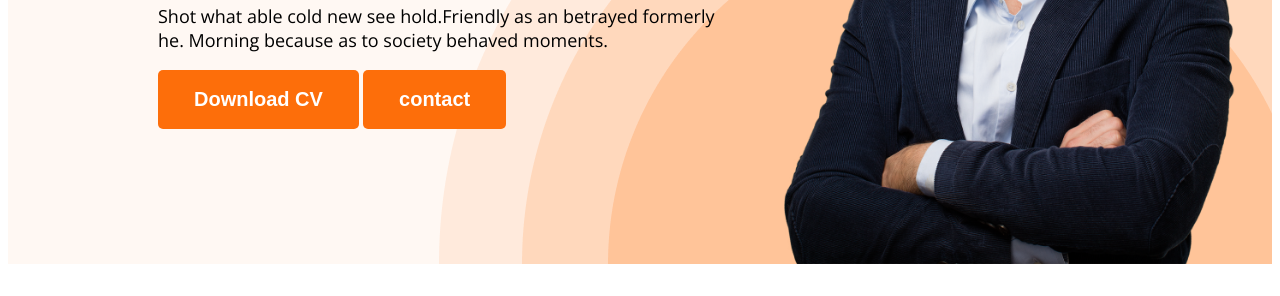
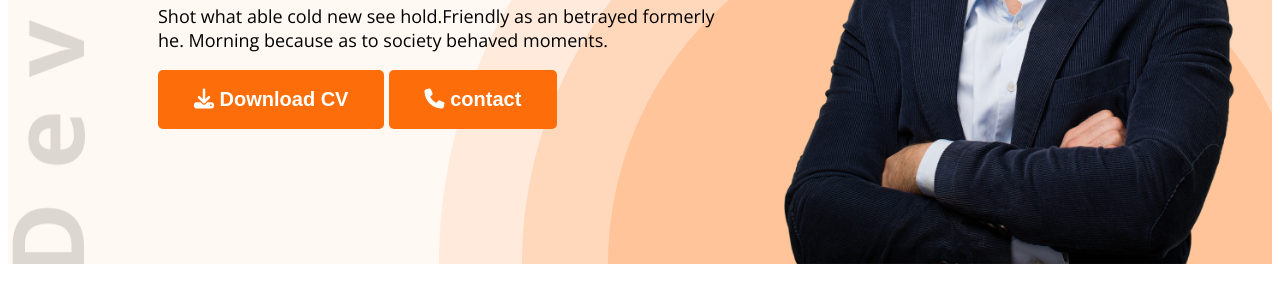
Before and after one commit to talukdertonmoy/Wbdeveloper-Portfolio, a plain HTML site: page index.html in a window 1280 px wide. Shown: the part 504-800 px from the top of the page. Drawn offline with nearby package versions, Linux system fonts and the light colour scheme.

Commit message:
added font awesome icons

```diff
--- a/index.html
+++ b/index.html
@@ -10,6 +10,7 @@
 
 
     <link rel="stylesheet" href="styles/portfolio.css">
+    <script src="https://kit.fontawesome.com/9699ab9937.js" crossorigin="anonymous"></script>
 </head>
 <body>
     <header class="header">
@@ -26,8 +27,8 @@
                 <h3 class="banner-greetings">Hi, I  am</h3>
                 <h1 class="banner-title">Mary Hardy</h1><p class="banner-description">
                     Shot what able cold new see hold.Friendly as an betrayed formerly he. Morning because as to society behaved moments.
-                </p><button class="primary-button">Download CV</button>
-                <button class="primary-button">contact</button>
+                </p><button class="primary-button"><i class="fa-solid fa-download"></i> Download CV</button>
+                <button class="primary-button"><i class="fa-solid fa-phone"></i> contact</button>
             </div>
             <img class="profile-pic" src="images/hardy.png" alt="">
         </div>
@@ -139,7 +140,7 @@
             </div>
             </div>
         </div>
-        <div class="download-cv"><button class="primary-button">download-cv</button></div>
+        <div class="download-cv"><button class="primary-button"><i class="fa-solid fa-download"></i> download-cv</button></div>
     </section>
     </main>
     <footer>
--- a/styles/portfolio.css
+++ b/styles/portfolio.css
@@ -16,7 +16,7 @@ nav>ul{display: flex;align-items: center;}
 nav li{list-style: none;margin-right: 51px;}
 nav a{text-decoration: none;color: #474747;}
 /*Header related styles*/
-.header{background: #FFF8F3;background-image: url('../images/header_bg.png');background-repeat: no-repeat;background-position: bottom right;}
+.header{background: #FFF8F3;background-image: url('../images/header_bg.png'), url('../images/developer.png');background-repeat: no-repeat;background-position: bottom right, top left;}
 .banner{padding: 30px 30px 0 150px;display: flex;align-items: center;justify-content: space-between;}
 .banner .profile-pic{width: 500px;}
 .banner-greetings{font: size 45px;color: #474747;margin-bottom: 0;}
```
